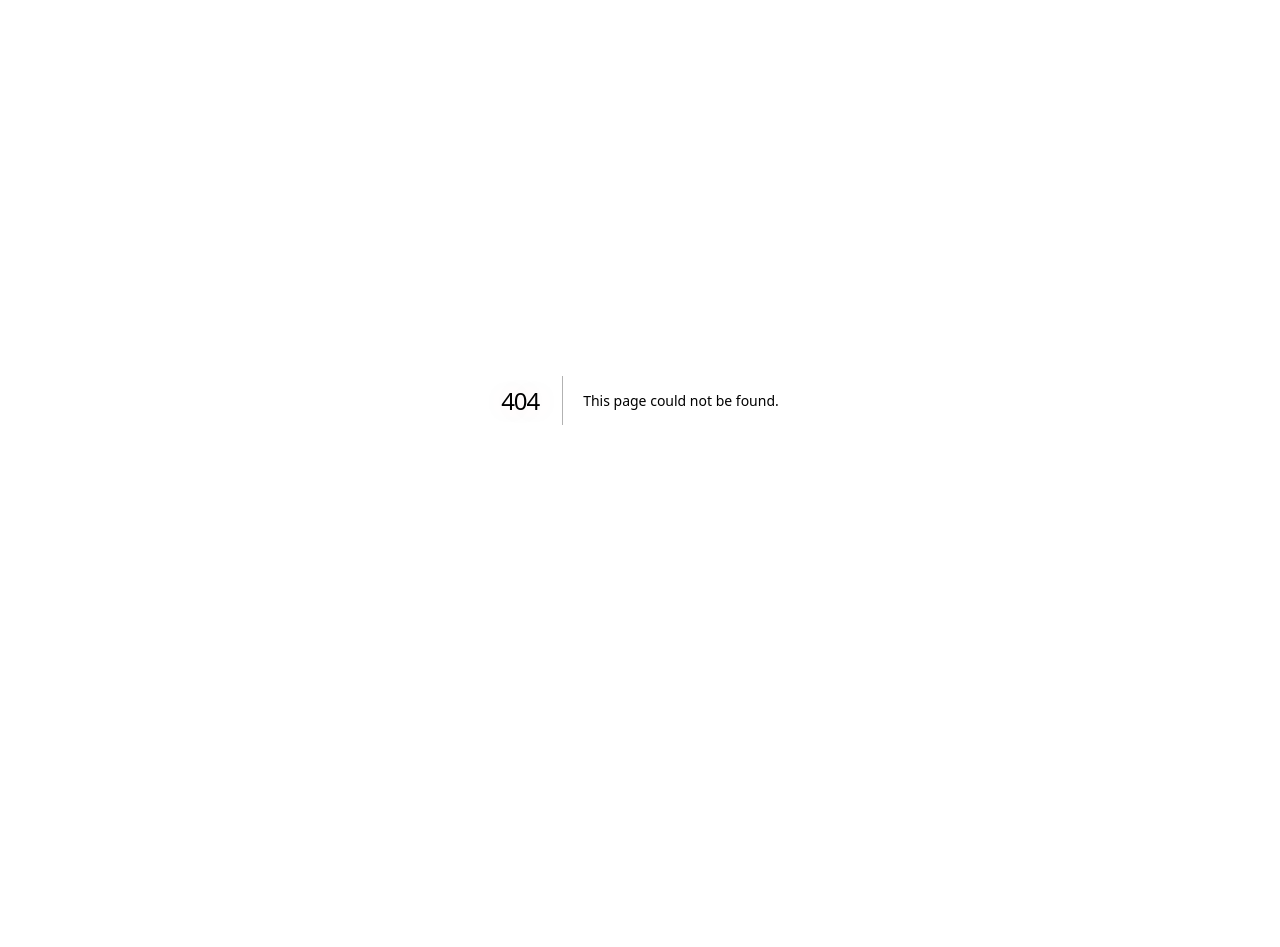
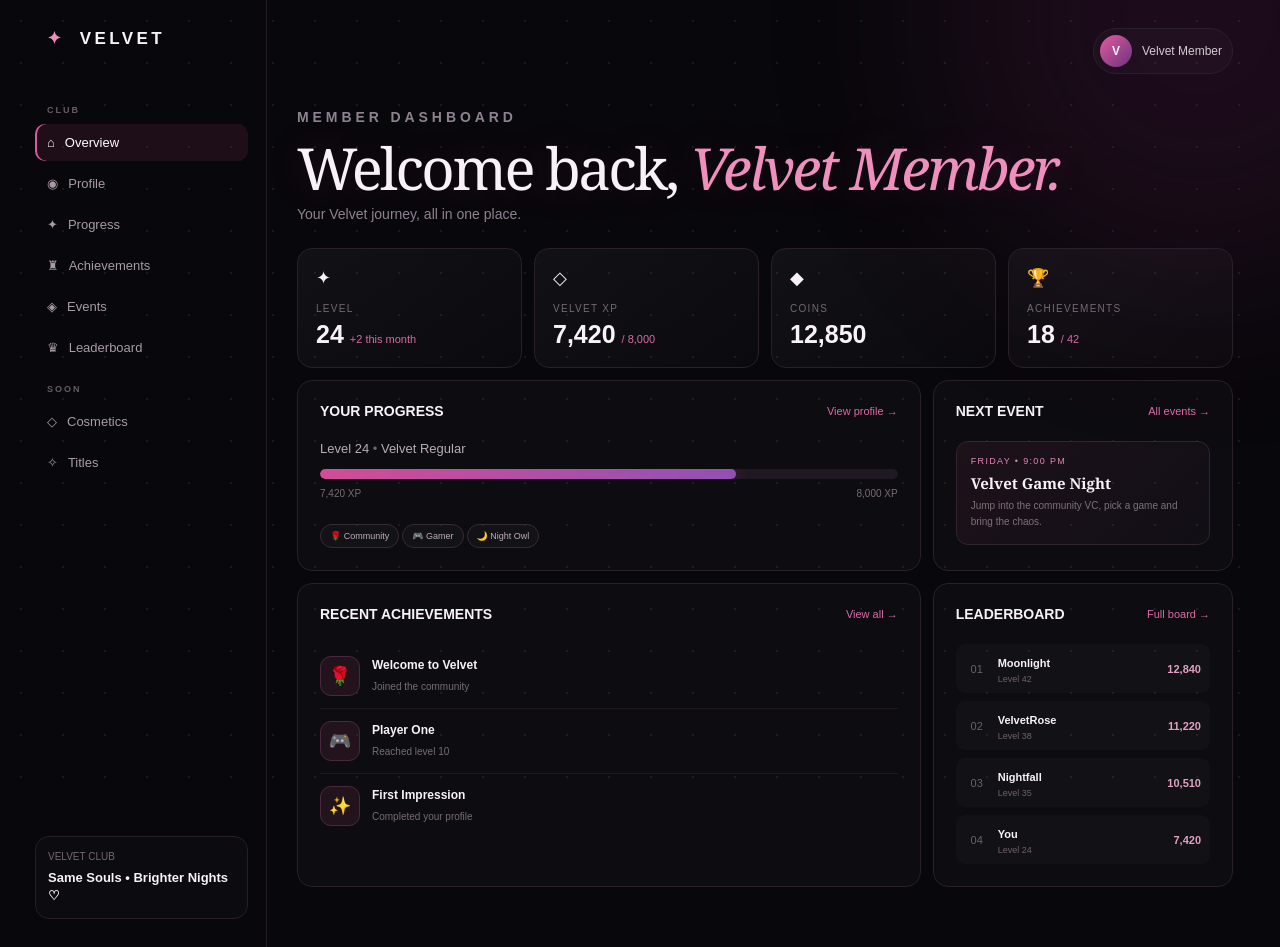
Before and after one commit to acfc1967/velvet-club, a Next.js app: page /dashboard in a window 1280 px wide. Before the commit this address had no page. Before the commit the page ends 800 px from the top, so only its background shows below. Built offline with nearby package versions, Linux system fonts and the light colour scheme; no server answers.

Commit message:
feat: add Velvet Club member dashboard

```diff
--- /dev/null
+++ b/app/dashboard/page.js
@@ -0,0 +1,128 @@
+import { cookies } from 'next/headers';
+import { jwtVerify } from 'jose';
+import Link from 'next/link';
+
+async function getSession() {
+  const secret = process.env.SESSION_SECRET;
+  if (!secret) return null;
+
+  try {
+    const token = (await cookies()).get('velvet_session')?.value;
+    if (!token) return null;
+    const { payload } = await jwtVerify(token, new TextEncoder().encode(secret));
+    return payload;
+  } catch {
+    return null;
+  }
+}
+
+const achievements = [
+  ['🌹', 'Welcome to Velvet', 'Joined the community'],
+  ['🎮', 'Player One', 'Reached level 10'],
+  ['✨', 'First Impression', 'Completed your profile'],
+];
+
+const rankings = [
+  ['01', 'Moonlight', 'Level 42', '12,840'],
+  ['02', 'VelvetRose', 'Level 38', '11,220'],
+  ['03', 'Nightfall', 'Level 35', '10,510'],
+  ['04', 'You', 'Level 24', '7,420'],
+];
+
+export default async function Dashboard() {
+  const session = await getSession();
+  const displayName = session?.global_name || session?.username || 'Velvet Member';
+  const initial = displayName.charAt(0).toUpperCase();
+
+  return (
+    <main className="dashboardShell">
+      <div className="dashboardGlow" />
+      <div className="dashboardLayout">
+        <aside className="sidebar">
+          <div className="sideBrand"><span>✦</span> VELVET</div>
+          <div className="sideLabel">CLUB</div>
+          <nav className="sideNav">
+            <a className="active" href="/dashboard">⌂ <span>Overview</span></a>
+            <a href="#profile">◉ <span>Profile</span></a>
+            <a href="#progress">✦ <span>Progress</span></a>
+            <a href="#achievements">♜ <span>Achievements</span></a>
+            <a href="#events">◈ <span>Events</span></a>
+            <a href="#leaderboard">♛ <span>Leaderboard</span></a>
+          </nav>
+          <div className="sideLabel">SOON</div>
+          <nav className="sideNav">
+            <a href="#cosmetics">◇ <span>Cosmetics</span></a>
+            <a href="#titles">✧ <span>Titles</span></a>
+          </nav>
+          <div className="sideBottom">
+            <small>VELVET CLUB</small>
+            <strong>Same Souls • Brighter Nights ♡</strong>
+          </div>
+        </aside>
+
+        <section className="mainPanel">
+          <header className="topbar">
+            <div className="mobileBrand"><span>✦</span> VELVET</div>
+            <div className="profileChip">
+              <div className="avatar">{initial}</div>
+              <span>{displayName}</span>
+            </div>
+          </header>
+
+          <div className="welcome">
+            <p className="eyebrow">MEMBER DASHBOARD</p>
+            <h1>Welcome back, <em>{displayName}.</em></h1>
+            <p>Your Velvet journey, all in one place.</p>
+          </div>
+
+          <section className="gridStats">
+            <div className="statCard"><div className="statIcon">✦</div><small>Level</small><strong>24</strong><em>+2 this month</em></div>
+            <div className="statCard"><div className="statIcon">◇</div><small>Velvet XP</small><strong>7,420</strong><em>/ 8,000</em></div>
+            <div className="statCard"><div className="statIcon">◆</div><small>Coins</small><strong>12,850</strong></div>
+            <div className="statCard"><div className="statIcon">🏆</div><small>Achievements</small><strong>18</strong><em>/ 42</em></div>
+          </section>
+
+          <section className="contentGrid">
+            <div className="panel" id="progress">
+              <div className="panelHeader"><h2>YOUR PROGRESS</h2><a href="#profile">View profile →</a></div>
+              <p style={{color:'#b9acb7',fontSize:13,marginTop:0}}>Level 24 <span style={{color:'#716471'}}>•</span> Velvet Regular</p>
+              <div className="xpBar"><div className="xpFill" /></div>
+              <div className="xpMeta"><span>7,420 XP</span><span>8,000 XP</span></div>
+              <div style={{marginTop:22}}>
+                <span className="pill">🌹 Community</span><span className="pill">🎮 Gamer</span><span className="pill">🌙 Night Owl</span>
+              </div>
+            </div>
+
+            <div className="panel" id="events">
+              <div className="panelHeader"><h2>NEXT EVENT</h2><a href="#leaderboard">All events →</a></div>
+              <div className="eventCard">
+                <div className="eventDate">FRIDAY • 9:00 PM</div>
+                <h3>Velvet Game Night</h3>
+                <p>Jump into the community VC, pick a game and bring the chaos.</p>
+              </div>
+            </div>
+
+            <div className="panel" id="achievements">
+              <div className="panelHeader"><h2>RECENT ACHIEVEMENTS</h2><a href="#achievements">View all →</a></div>
+              {achievements.map(([icon, title, desc]) => (
+                <div className="achievement" key={title}>
+                  <div className="achievementBadge">{icon}</div>
+                  <div className="achievementText"><strong>{title}</strong><small>{desc}</small></div>
+                </div>
+              ))}
+            </div>
+
+            <div className="panel" id="leaderboard">
+              <div className="panelHeader"><h2>LEADERBOARD</h2><a href="#leaderboard">Full board →</a></div>
+              <div className="rankList">
+                {rankings.map(([rank, name, level, xp]) => (
+                  <div className="rank" key={rank}><div className="rankNum">{rank}</div><div><strong>{name}</strong><small>{level}</small></div><b>{xp}</b></div>
+                ))}
+              </div>
+            </div>
+          </section>
+        </section>
+      </div>
+    </main>
+  );
+}
```
